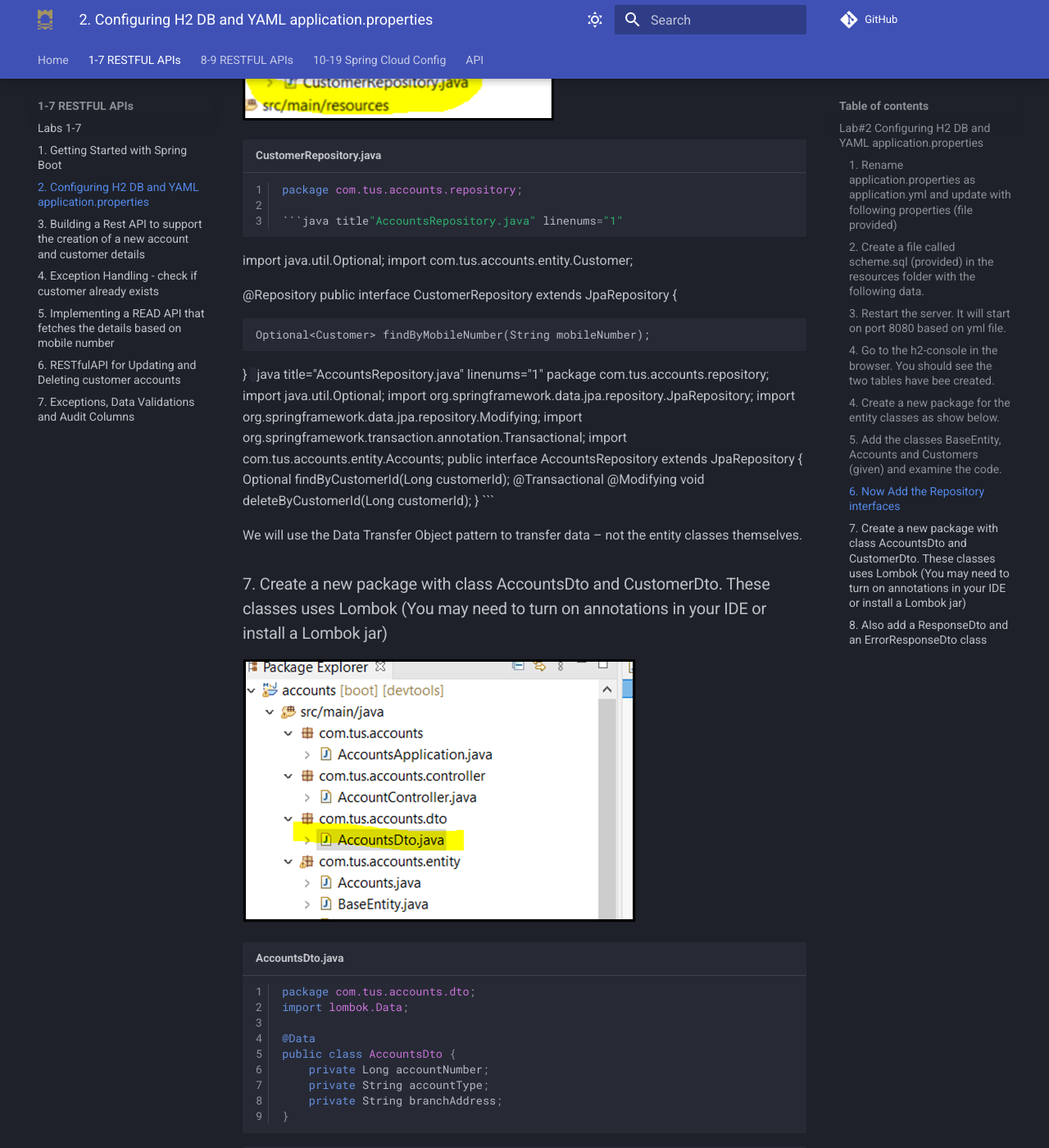
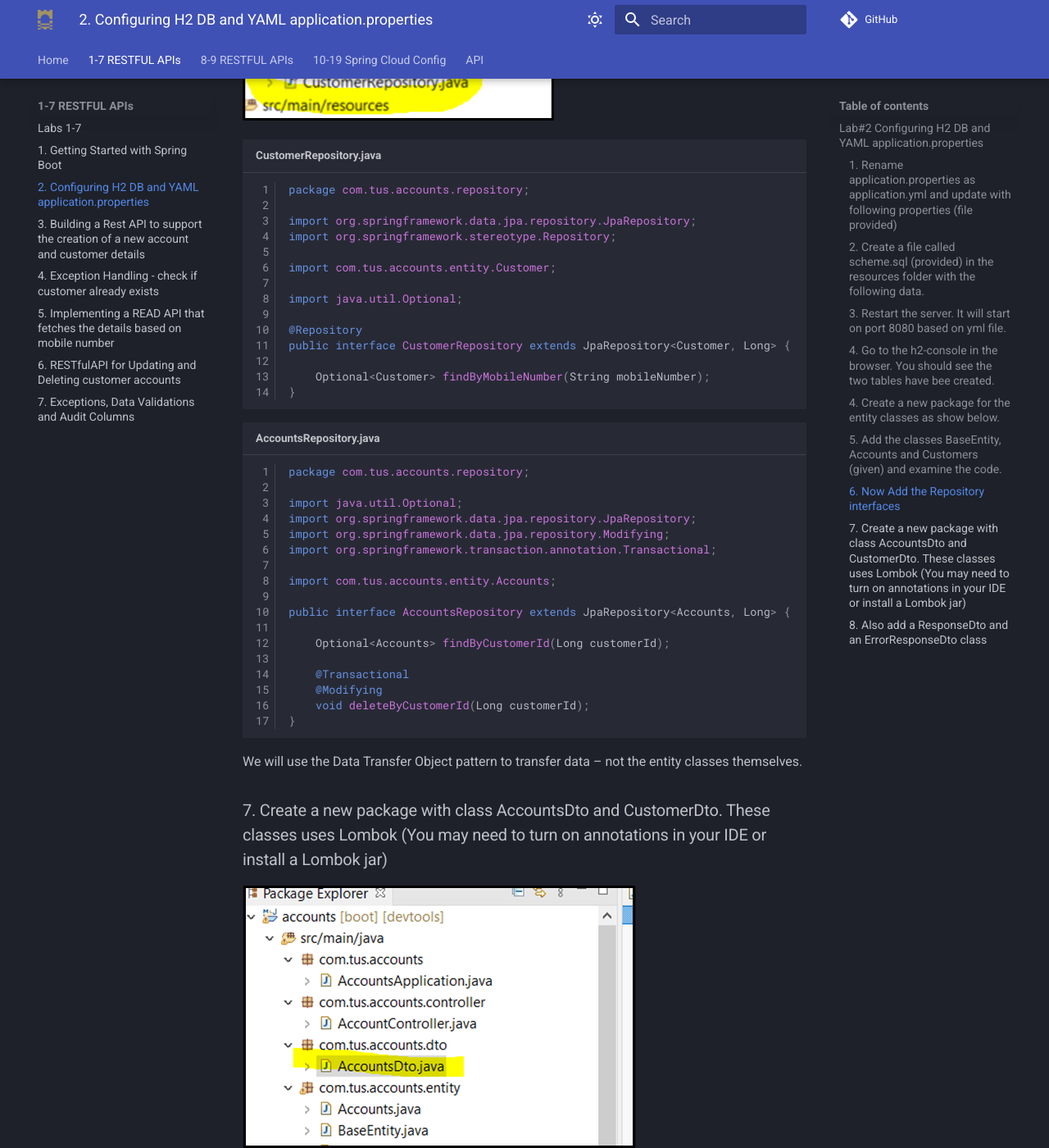
Before and after one commit to joeaoregan/TUS-26-MA-Labs, an MkDocs documentation site: the page built from docs/labs1-7/lab2/index.md, in a window 1280 px wide and 1400 px high, scrolled down 2862 px. Shown: the whole window at 82% size. Built offline with MkDocs 1.6.1 and Material for MkDocs 9.7.7, drawn with Linux system fonts in a browser that asks for light colours; comment, search, counter and statistics services are not loaded.

Commit message:
Lab 2: refactor

````diff
--- a/docs/labs1-7/lab2/index.md
+++ b/docs/labs1-7/lab2/index.md
@@ -73,12 +73,12 @@
 ```java title="CustomerRepository.java" linenums="1"
 package com.tus.accounts.repository;
 
-```java title"AccountsRepository.java" linenums="1"
+import org.springframework.data.jpa.repository.JpaRepository;
+import org.springframework.stereotype.Repository;
 
-```
+import com.tus.accounts.entity.Customer;
 
 import java.util.Optional;
-import com.tus.accounts.entity.Customer;
 
 @Repository
 public interface CustomerRepository extends JpaRepository<Customer, Long> {
````
